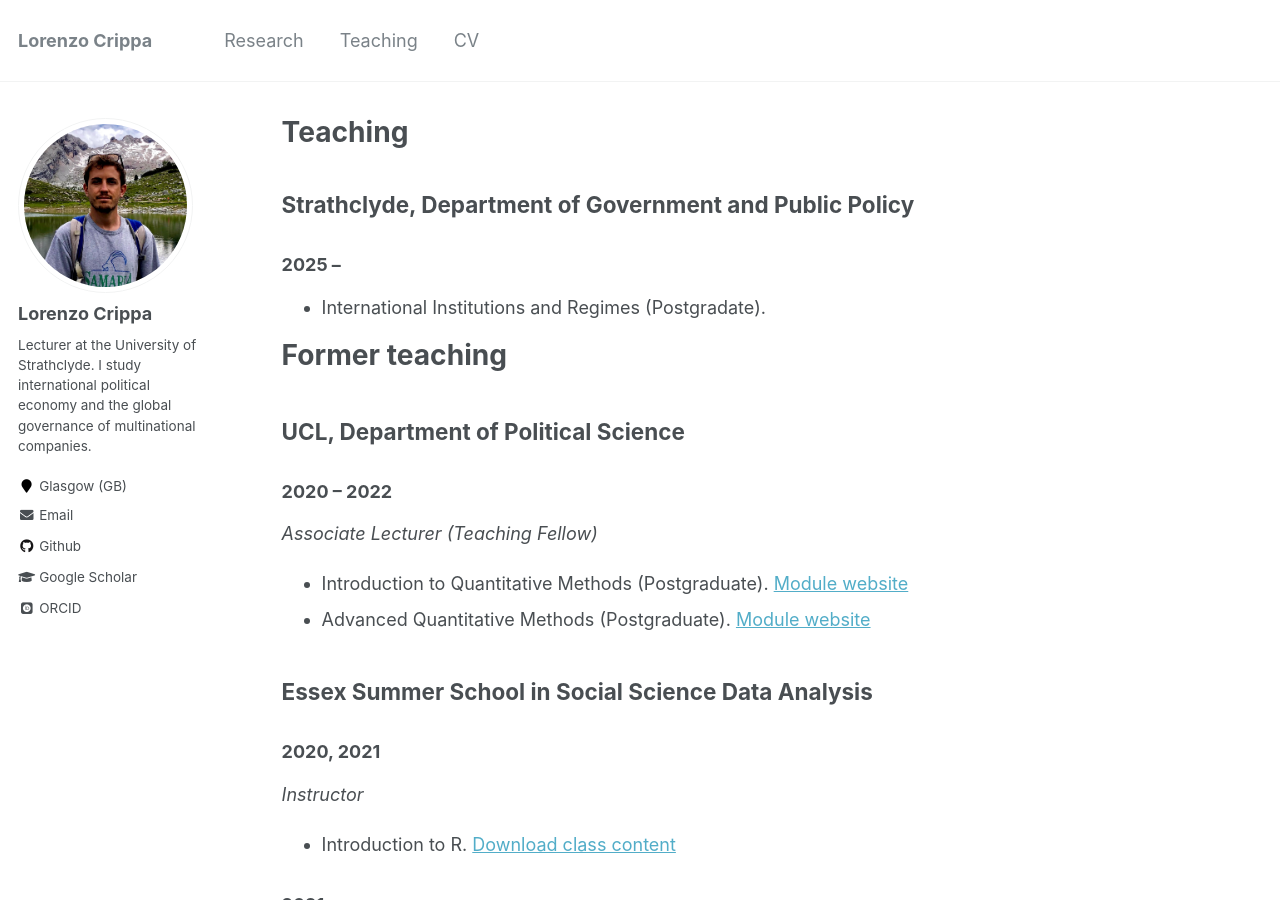
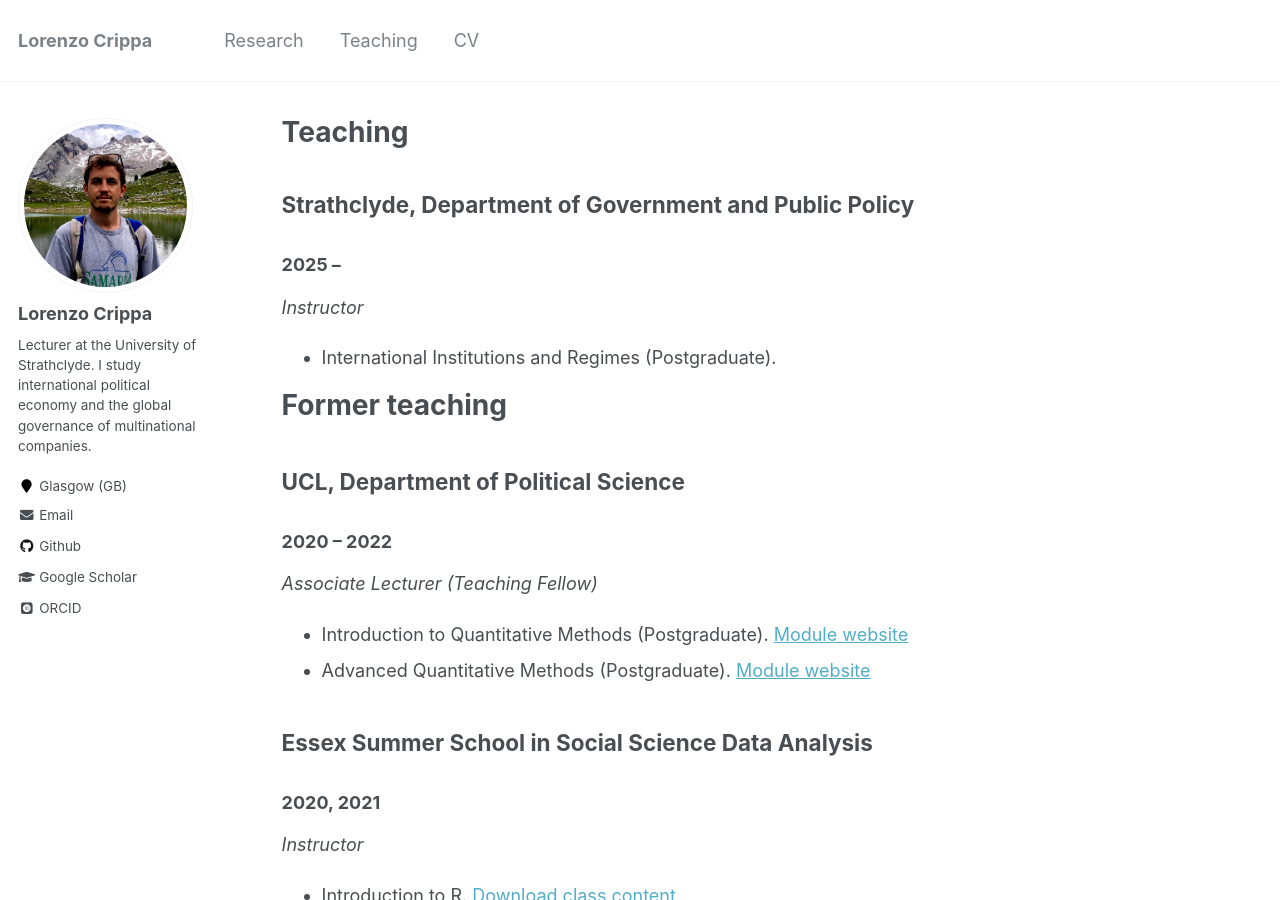
Before and after one commit to lorenzo-crippa/lorenzo-crippa.github.io, a Jekyll site: the page built from _pages/teaching.md, in a window 1280 px wide and 900 px high. Built offline with Jekyll 4.4.1, drawn with Linux system fonts in a browser that asks for light colours; some web fonts are replaced.

Commit message:
Update teaching.md

```diff
--- a/_pages/teaching.md
+++ b/_pages/teaching.md
@@ -9,7 +9,9 @@ author_profile: true
 
 ### 2025 --
 
-- International Institutions and Regimes (Postgradate).
+_Instructor_
+
+- International Institutions and Regimes (Postgraduate).
 
 
 # Former teaching
```
